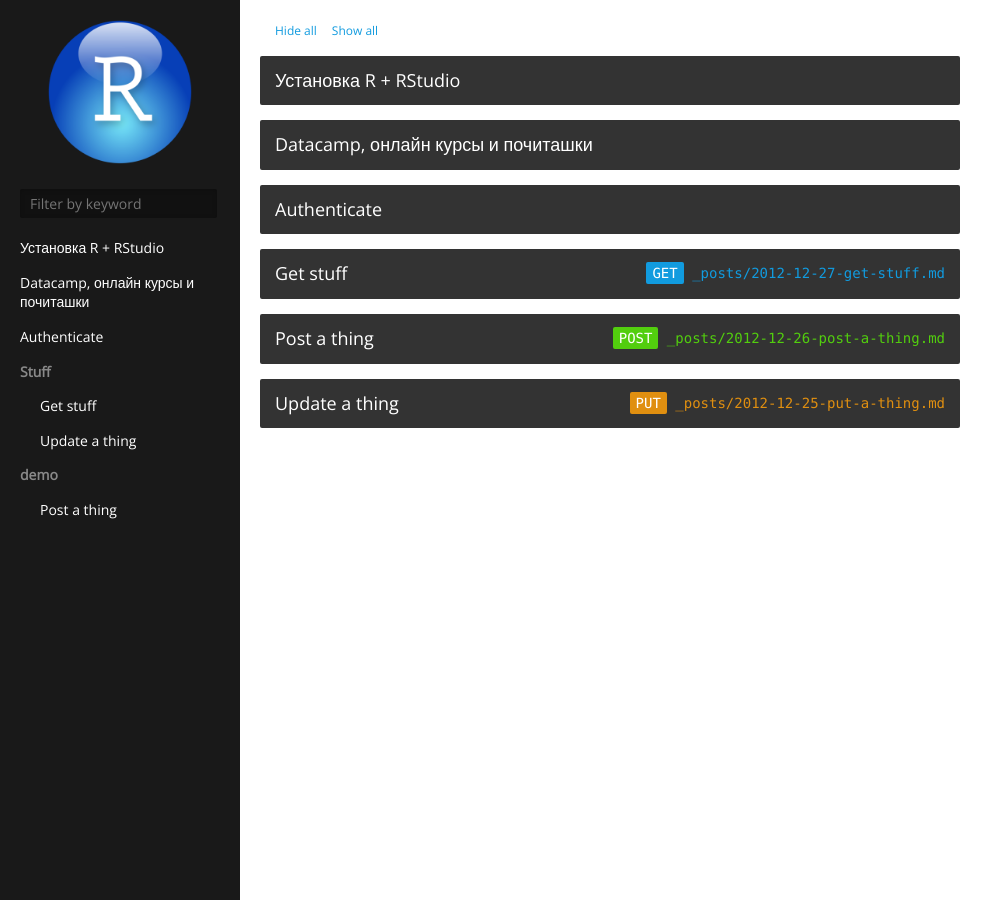
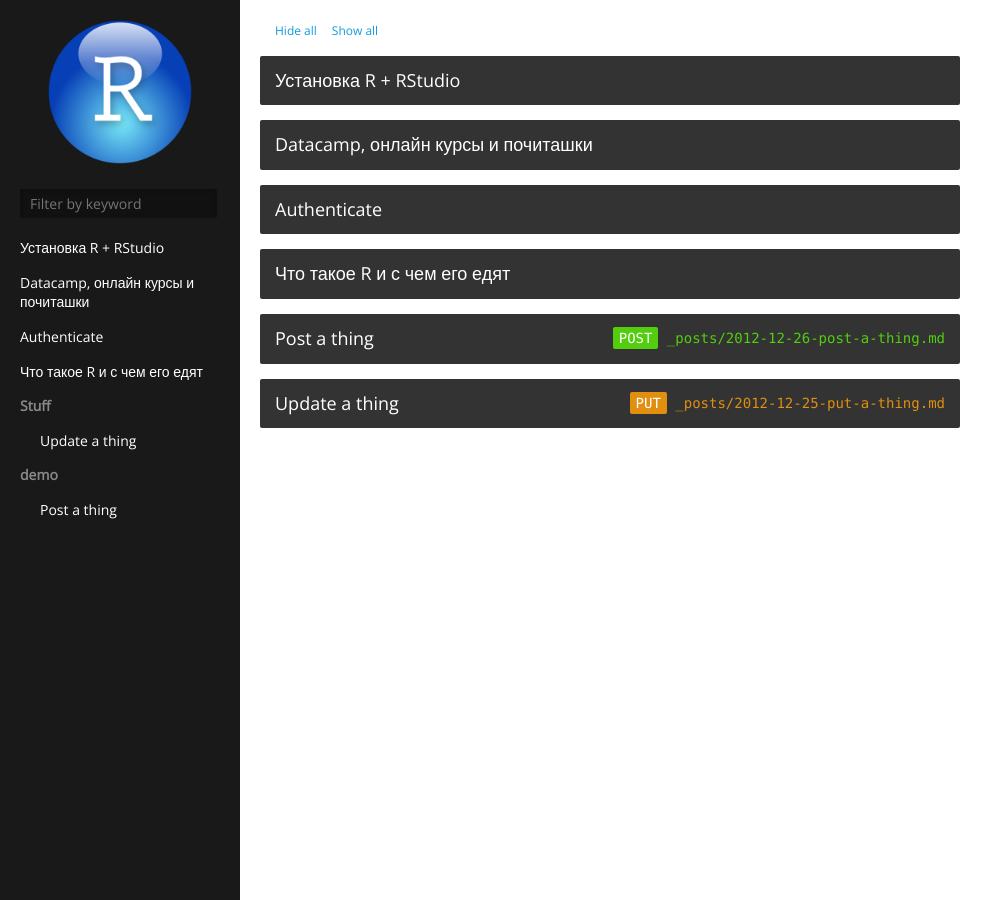
Before and after one commit to ahmedushka7/R, a Jekyll site: the page built from docs/index.html, in a window 1280 px wide. Shown: the whole page, without its empty margins (0-1003 px from the left). Built offline with Jekyll 4.4.1, drawn with Linux system fonts in a browser that asks for light colours.

Commit message:
Update 2012-12-27-get-stuff.md

````diff
--- a/docs/_posts/2012-12-27-get-stuff.md
+++ b/docs/_posts/2012-12-27-get-stuff.md
@@ -1,32 +1,9 @@
 ---
-category: Stuff
-path: '/stuff'
-title: 'Get stuff'
-type: 'GET'
+title: 'Что такое R и с чем его едят'
 
 layout: nil
 ---
 
-This method allows users to retrieve stuff.
+Рассказать про R и RStudio
 
-### Request
-
-* The headers must include a **valid authentication token**.
-
-### Response
-
-Sends back a collection of things.
-
-```Status: 200 OK```
-```{
-    {
-        id: thing_1,
-        name: 'My first thing'
-    },
-    {
-        id: thing_2,
-        name: 'My second thing'
-    }
-}```
-
-For errors responses, see the [response status codes documentation](#response-status-codes).
+### R
````
